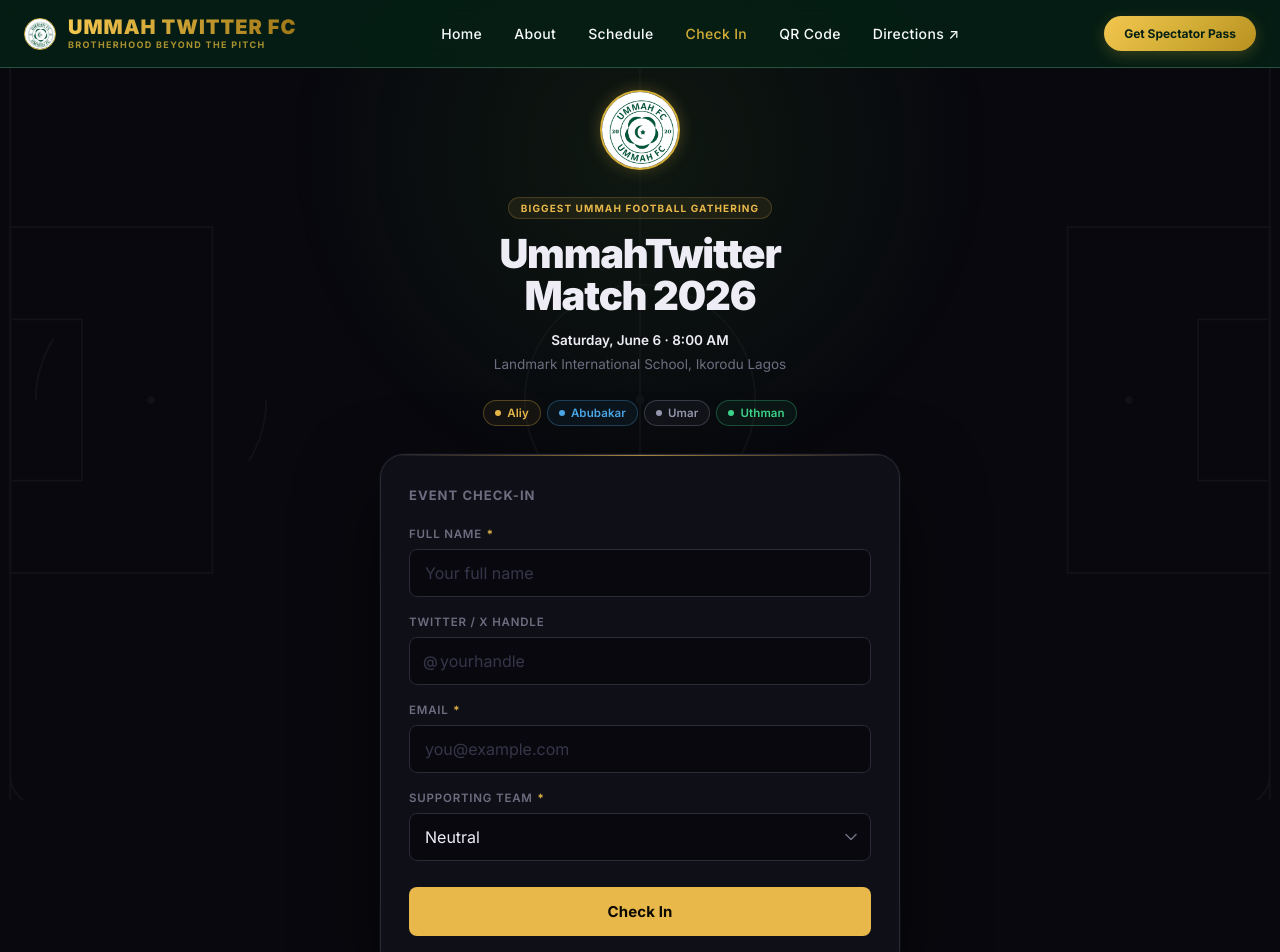
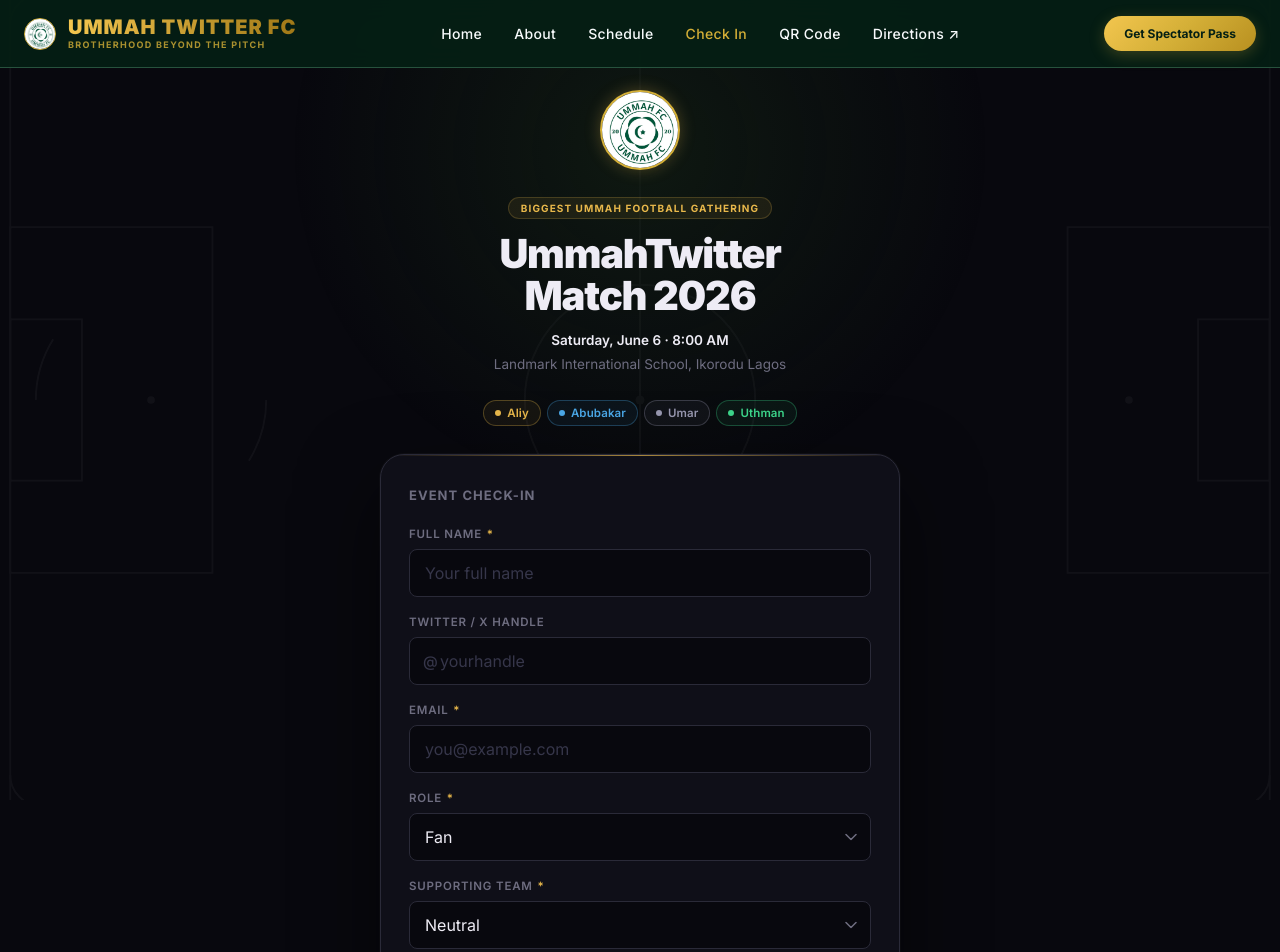
Before and after one commit to ridbay/Ummah-Twitter-FC-Website, a Vue app: page /register in a window 1280 px wide. Shown: the top 952 px of the page. Built offline with nearby package versions, Linux system fonts and the light colour scheme; no server answers.

Commit message:
Changes made

```diff
--- a/src/views/CheckIn.vue
+++ b/src/views/CheckIn.vue
@@ -386,6 +386,21 @@
                 placeholder="you@example.com"
                 required autocomplete="email" inputmode="email"
               />
+            </div>
+
+            <div class="field">
+              <label for="role">Role <span class="req" aria-hidden="true">*</span></label>
+              <div class="select-wrap">
+                <select v-model="form.role" id="role" name="role" required>
+                  <option value="Fan">Fan</option>
+                  <option value="Player">Player</option>
+                </select>
+                <span class="chevron" aria-hidden="true">
+                  <svg width="12" height="7" viewBox="0 0 12 7" fill="none">
+                    <path d="M1 1l5 5 5-5" stroke="currentColor" stroke-width="1.5" stroke-linecap="round" stroke-linejoin="round"/>
+                  </svg>
+                </span>
+              </div>
             </div>
 
             <div class="field last">
```
Also changed, not shown: 1 other file (tests, documents, lock files or other folders).
